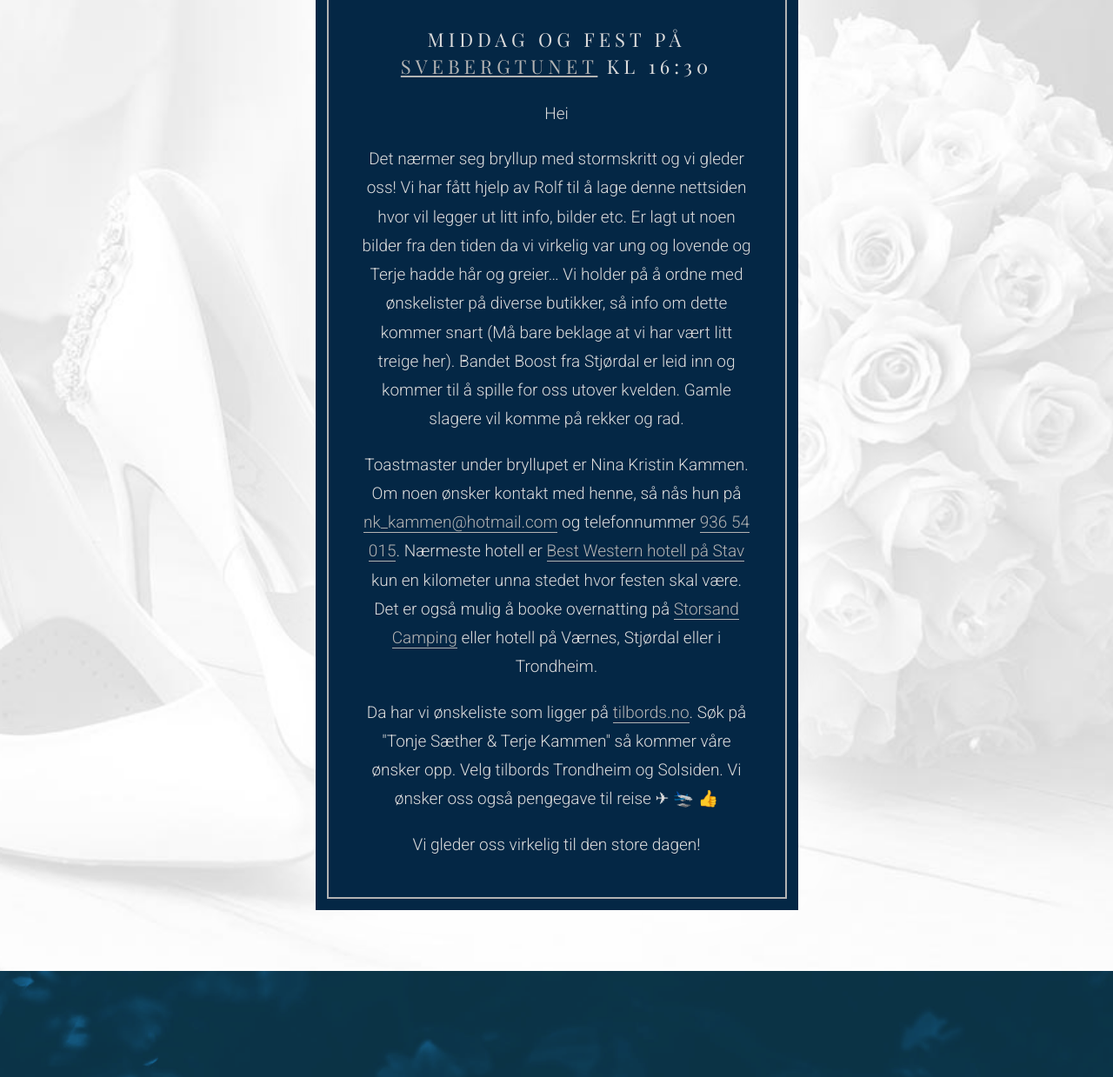
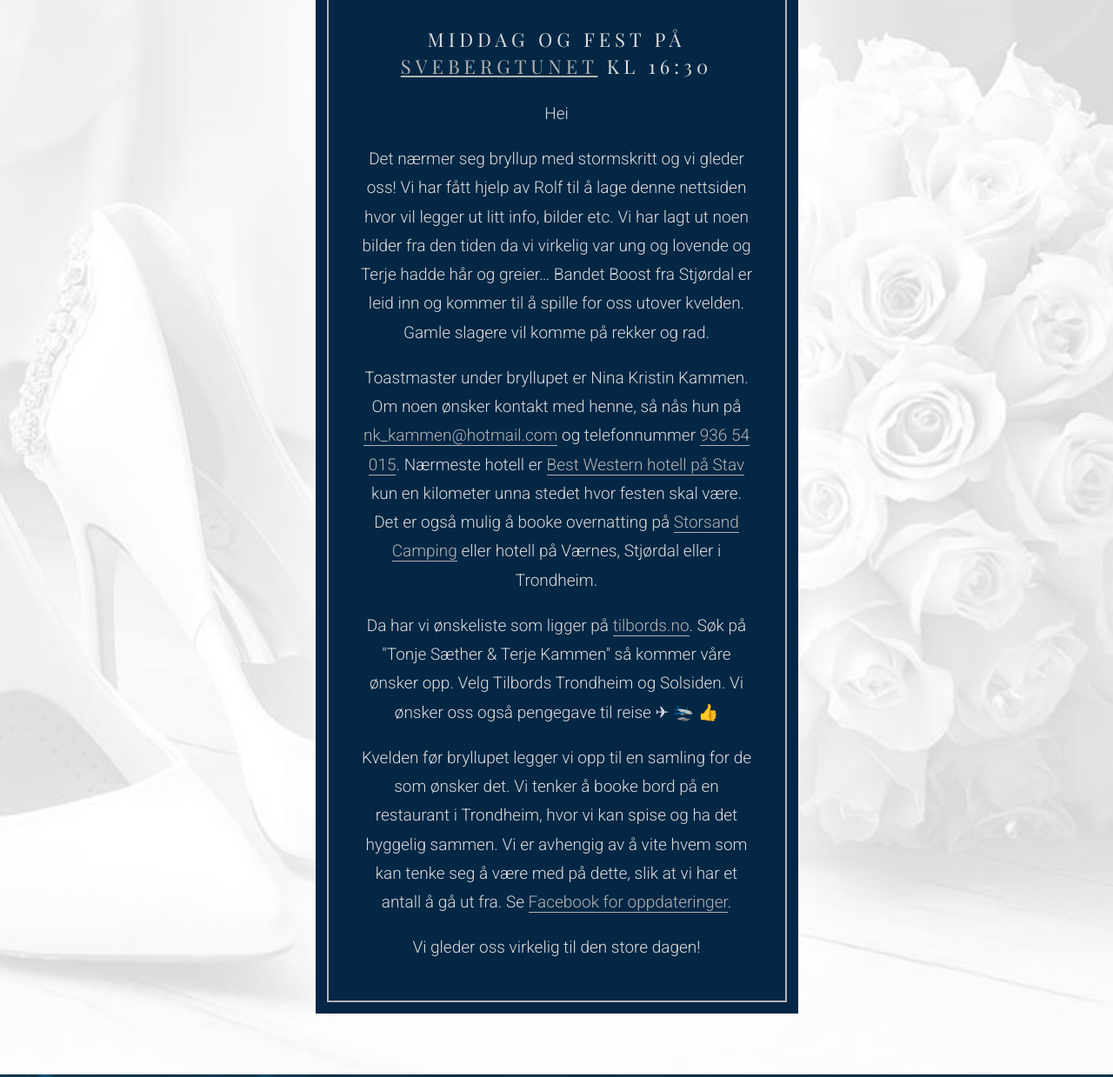
Before and after one commit to rolfh/TonjeTerje, a website: page index.html in a window 1280 px wide. Shown: the part 1058-2297 px from the top of the page at 87% size. Drawn offline with nearby package versions, Linux system fonts and the light colour scheme.

Commit message:
Textual corrections

```diff
--- a/index.html
+++ b/index.html
@@ -37,14 +37,12 @@
 					<p>
 						Det nærmer seg bryllup med stormskritt og vi gleder oss!
 						Vi har fått hjelp av Rolf til å lage denne nettsiden
-						hvor vil legger ut litt info, bilder etc. Er lagt ut
+						hvor vil legger ut litt info, bilder etc. Vi har lagt ut
 						noen bilder fra den tiden da vi virkelig var ung og
-						lovende og Terje hadde hår og greier… Vi holder på å
-						ordne med ønskelister på diverse butikker, så info om
-						dette kommer snart (Må bare beklage at vi har vært litt
-						treige her). Bandet Boost fra Stjørdal er leid inn og
-						kommer til å spille for oss utover kvelden. Gamle
-						slagere vil komme på rekker og rad.
+						lovende og Terje hadde hår og greier… Bandet Boost fra
+						Stjørdal er leid inn og kommer til å spille for oss
+						utover kvelden. Gamle slagere vil komme på rekker og
+						rad.
 					</p>
 					<p>
 						Toastmaster under bryllupet er Nina Kristin Kammen. Om
@@ -74,10 +72,23 @@
 							href="https://www.tilbords.no/bryllup/vis-liste/?wishListId=55813"
 							>tilbords.no</a
 						>. Søk på "Tonje Sæther & Terje Kammen" så kommer våre
-						ønsker opp. Velg tilbords Trondheim og Solsiden. Vi
+						ønsker opp. Velg Tilbords Trondheim og Solsiden. Vi
 						ønsker oss også pengegave til reise ✈ 🛬 👍
 					</p>
 
+					<p>
+						Kvelden før bryllupet legger vi opp til en samling for
+						de som ønsker det. Vi tenker å booke bord på en
+						restaurant i Trondheim, hvor vi kan spise og ha det
+						hyggelig sammen. Vi er avhengig av å vite hvem som kan
+						tenke seg å være med på dette, slik at vi har et antall
+						å gå ut fra. Se
+						<a
+							href="https://www.facebook.com/events/346790052870236"
+							target="_blank"
+							>Facebook for oppdateringer</a
+						>.
+					</p>
 					<p>Vi gleder oss virkelig til den store dagen!</p>
 					<img src="img/blomst.png" alt="Blomst" class="flower" />
 				</div>
--- a/style.less
+++ b/style.less
@@ -237,7 +237,7 @@ ul {
 	// border-radius: 1000px;
 	// box-shadow: 0 4px 30px rgba(0, 0, 0, 0.3);
 	// background-color: @blue;
-	display: flex;
+	// display: flex;
 
 	@media (max-width: 500px) {
 		// width: 80vw;
```
Also changed, not shown: style.css.
